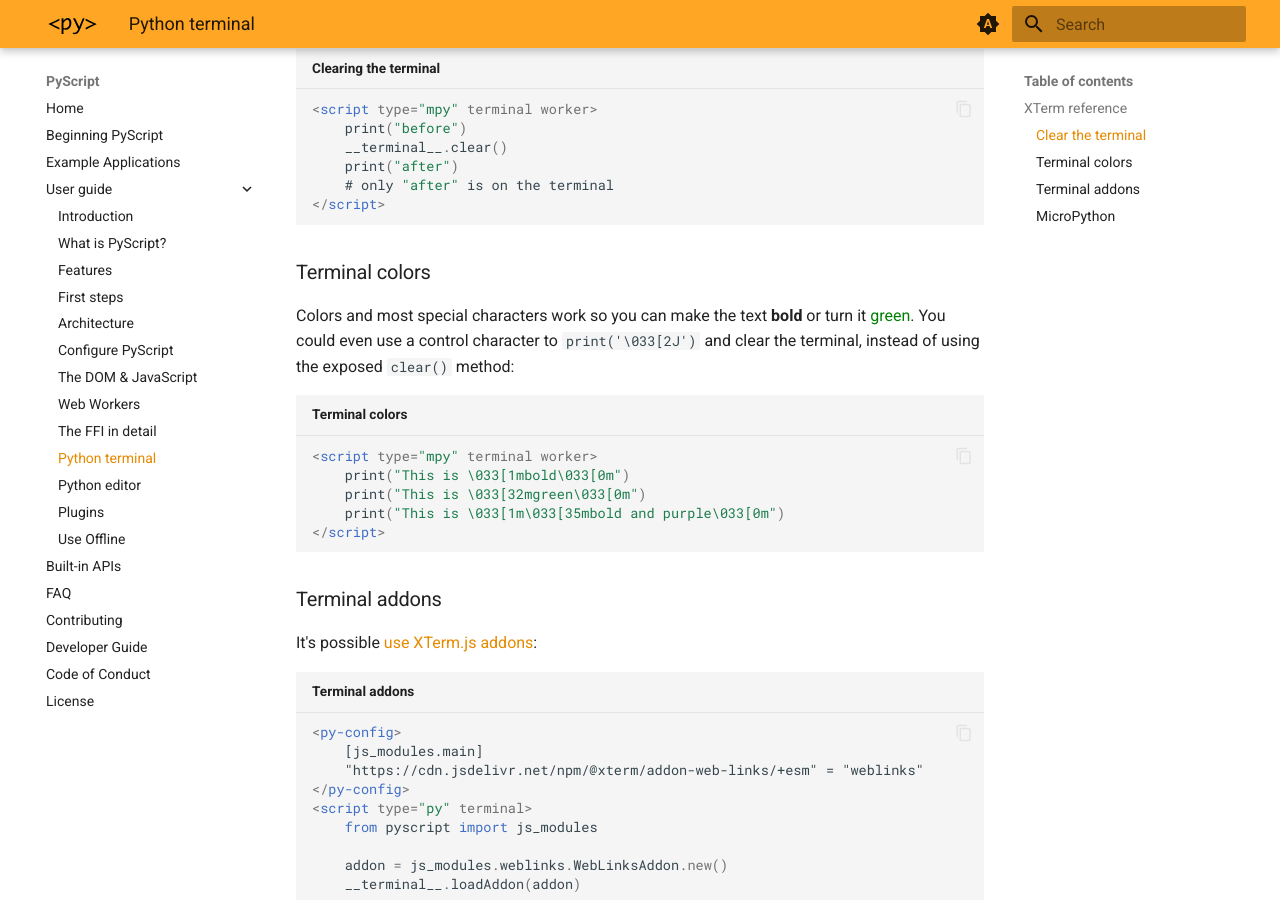
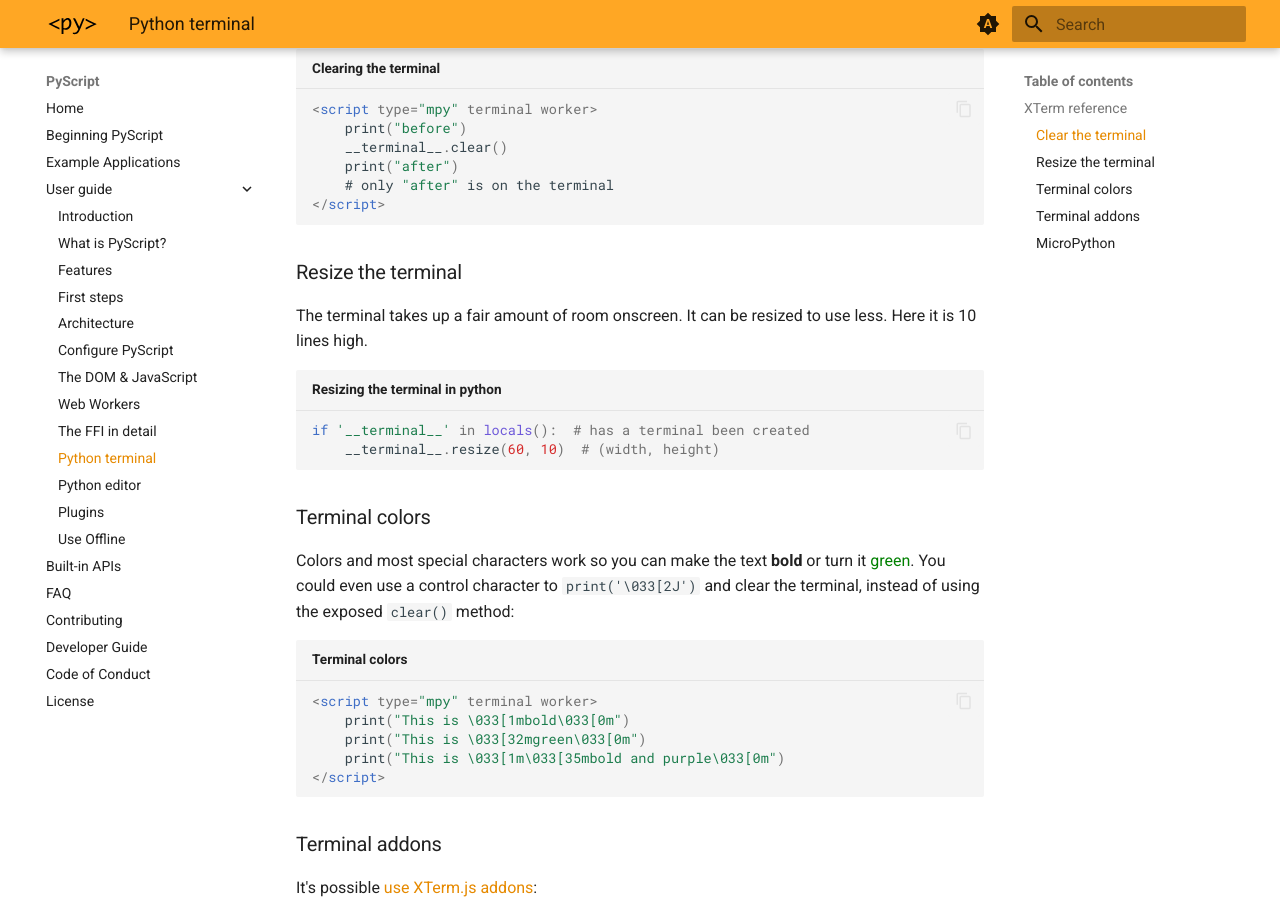
Before and after one commit to pyscript/docs, an MkDocs documentation site: the page built from docs/user-guide/terminal.md, in a window 1280 px wide and 900 px high, scrolled down 3231 px. Built offline with MkDocs 1.6.1 and Material for MkDocs 9.7.7, drawn with Linux system fonts in a browser that asks for light colours; the version menu is left out.

Commit message:
Update terminal.md
Added example on resizing the terminal to take up less on-screen space

````diff
--- a/docs/user-guide/terminal.md
+++ b/docs/user-guide/terminal.md
@@ -111,6 +111,15 @@ It's very simple to clear a PyTerminal:
 </script>
 ```
 
+### Resize the terminal
+
+The terminal takes up a fair amount of room onscreen. It can be resized to use less.
+Here it is 10 lines high.
+```python title="Resizing the terminal in python"
+if '__terminal__' in locals():  # has a terminal been created
+    __terminal__.resize(60, 10)  # (width, height)
+```
+
 ### Terminal colors
 
 Colors and most special characters work so you can make the text **bold** or
````
